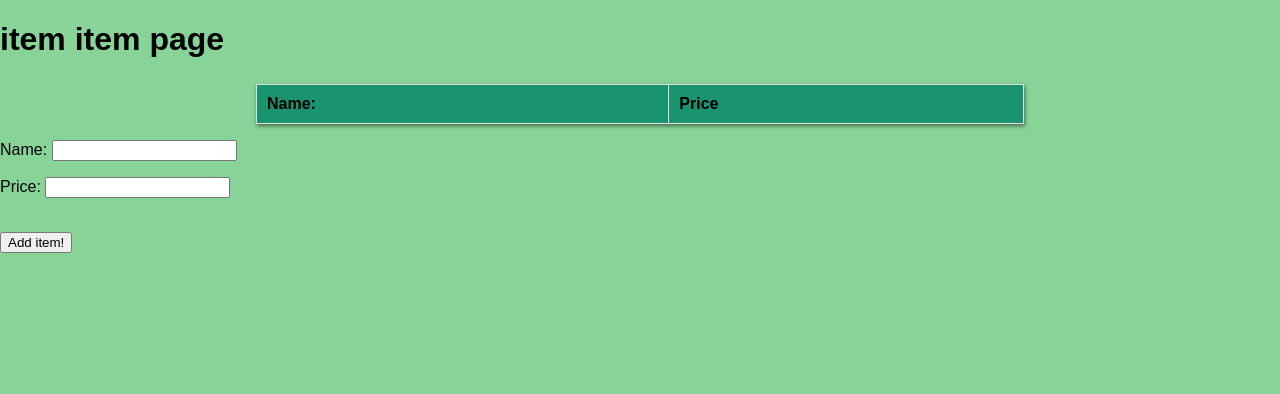
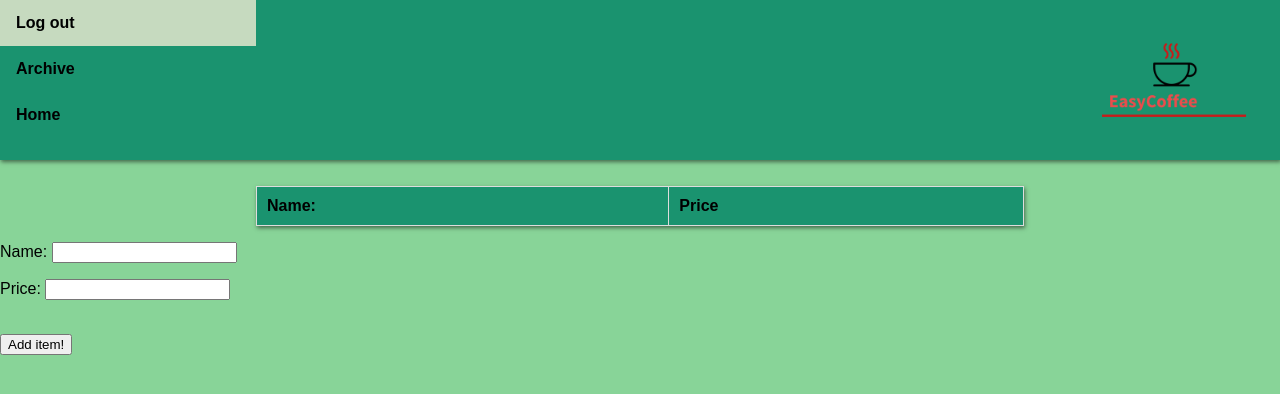
Before and after one commit to 3520kramer/CoffeeApp, a website: page public/itemPage/itemPage.html in a window 1280 px wide. Drawn offline with nearby package versions, Linux system fonts and the light colour scheme; no server answers.

Commit message:
css fixes on itempage

```diff
--- a/public/itemPage/itemPage.html
+++ b/public/itemPage/itemPage.html
@@ -9,7 +9,12 @@
     <title>item page</title>
 </head>
 <body>
-    <h1>item item page</h1>
+    <div class="navbar">
+        <img id="logo_frontpage" src="/./logo.png" alt="logo">
+        <a href="/logout">Log out</a>
+        <a href="/news">Archive</a>
+        <a href="/">Home</a>
+      </div>
 
 
     <table id="itempage_new_table">
```
